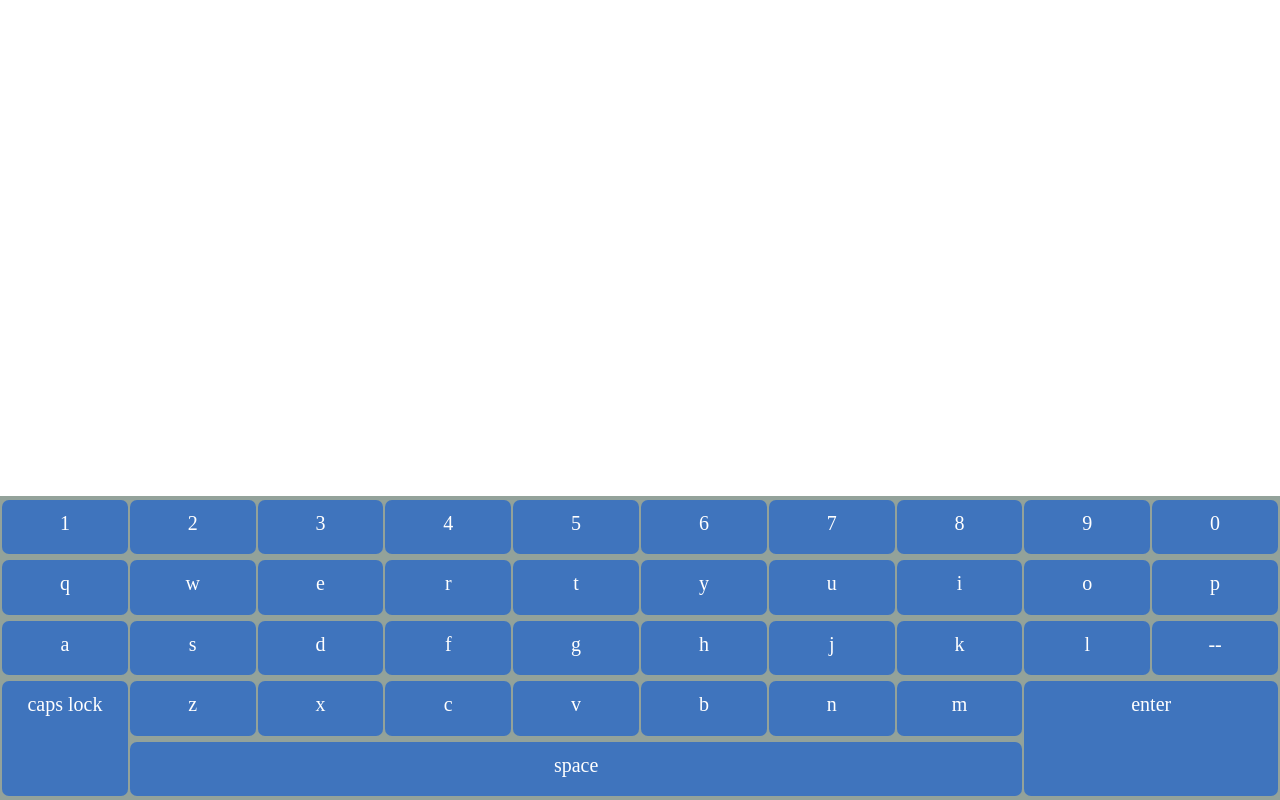
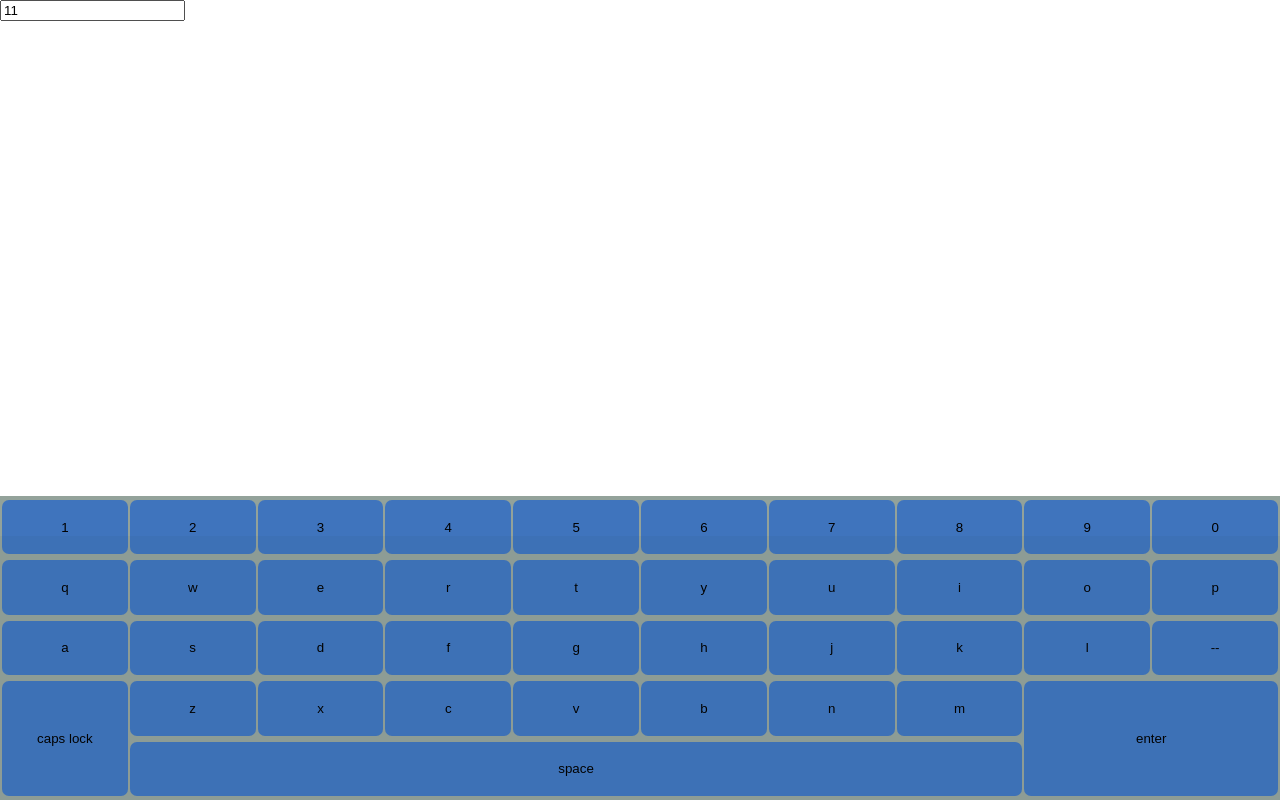
Before and after one commit to tensegrity666/virtualKeyboard, a website with bundled scripts: page index.html in a window 1280 px wide. Built offline with nearby package versions, Linux system fonts and the light colour scheme.

Commit message:
feat: add keyboard initial

```diff
--- a/index.html
+++ b/index.html
@@ -7,51 +7,55 @@
   <title>Document</title>
 </head>
 <body>
+  <input type="text" name="text" id="textfield" value="">
+
   <section class="keyboard__container">
-    <div class="keyboard__key">1</div>
-    <div class="keyboard__key">2</div>
-    <div class="keyboard__key">3</div>
-    <div class="keyboard__key">4</div>
-    <div class="keyboard__key">5</div>
-    <div class="keyboard__key">6</div>
-    <div class="keyboard__key">7</div>
-    <div class="keyboard__key">8</div>
-    <div class="keyboard__key">9</div>
-    <div class="keyboard__key">0</div>
+    <button class="keyboard__key">1</button>
+    <button class="keyboard__key">2</button>
+    <button class="keyboard__key">3</button>
+    <button class="keyboard__key">4</button>
+    <button class="keyboard__key">5</button>
+    <button class="keyboard__key">6</button>
+    <button class="keyboard__key">7</button>
+    <button class="keyboard__key">8</button>
+    <button class="keyboard__key">9</button>
+    <button class="keyboard__key">0</button>
 
-    <div class="keyboard__key">q</div>
-    <div class="keyboard__key">w</div>
-    <div class="keyboard__key">e</div>
-    <div class="keyboard__key">r</div>
-    <div class="keyboard__key">t</div>
-    <div class="keyboard__key">y</div>
-    <div class="keyboard__key">u</div>
-    <div class="keyboard__key">i</div>
-    <div class="keyboard__key">o</div>
-    <div class="keyboard__key">p</div>
+    <button class="keyboard__key">q</button>
+    <button class="keyboard__key">w</button>
+    <button class="keyboard__key">e</button>
+    <button class="keyboard__key">r</button>
+    <button class="keyboard__key">t</button>
+    <button class="keyboard__key">y</button>
+    <button class="keyboard__key">u</button>
+    <button class="keyboard__key">i</button>
+    <button class="keyboard__key">o</button>
+    <button class="keyboard__key">p</button>
 
-    <div class="keyboard__key">a</div>
-    <div class="keyboard__key">s</div>
-    <div class="keyboard__key">d</div>
-    <div class="keyboard__key">f</div>
-    <div class="keyboard__key">g</div>
-    <div class="keyboard__key">h</div>
-    <div class="keyboard__key">j</div>
-    <div class="keyboard__key">k</div>
-    <div class="keyboard__key">l</div>
-    <div class="keyboard__key">--</div>
+    <button class="keyboard__key">a</button>
+    <button class="keyboard__key">s</button>
+    <button class="keyboard__key">d</button>
+    <button class="keyboard__key">f</button>
+    <button class="keyboard__key">g</button>
+    <button class="keyboard__key">h</button>
+    <button class="keyboard__key">j</button>
+    <button class="keyboard__key">k</button>
+    <button class="keyboard__key">l</button>
+    <button class="keyboard__key">--</button>
 
-    <div class="keyboard__key row4">z</div>
-    <div class="keyboard__key row4">x</div>
-    <div class="keyboard__key row4">c</div>
-    <div class="keyboard__key row4">v</div>
-    <div class="keyboard__key row4">b</div>
-    <div class="keyboard__key row4">n</div>
-    <div class="keyboard__key row4">m</div>
+    <button class="keyboard__key row4">z</button>
+    <button class="keyboard__key row4">x</button>
+    <button class="keyboard__key row4">c</button>
+    <button class="keyboard__key row4">v</button>
+    <button class="keyboard__key row4">b</button>
+    <button class="keyboard__key row4">n</button>
+    <button class="keyboard__key row4">m</button>
 
-    <div class="keyboard__key keyboard__key_caps">caps lock</div>
-    <div class="keyboard__key keyboard__key_space">space</div>
-    <div class="keyboard__key keyboard__key_enter">enter</div>
+    <button class="keyboard__key keyboard__key_caps">caps lock</button>
+    <button class="keyboard__key keyboard__key_space">space</button>
+    <button class="keyboard__key keyboard__key_enter">enter</button>
   </section>
+
+  <script src="./js/index.js" type="module"></script>
 </body>
 </html>
--- /dev/null
+++ b/js/index.js
@@ -0,0 +1,19 @@
+// const textField = document.getElementById('textfield');
+
+// let pressedKey = '';
+
+// const handle = () => {
+//   document.body.addEventListener('keydown', event => {
+//     pressedKey = event.keyCode;
+//     textField.value = pressedKey;
+//     console.log(pressedKey);
+//   });
+// };
+
+// handle();
+
+import { keyboard } from './keyboard.js';
+
+window.addEventListener('DOMContentLoaded', () => {
+  keyboard();
+});
--- /dev/null
+++ b/js/keyboard.js
@@ -0,0 +1,44 @@
+const setValue = value => {
+  const textField = document.getElementById('textfield');
+  textField.setAttribute('value', `${value}`);
+}
+
+const keyboardInit = () => {
+  const page = document.querySelector('body');
+  const container = document.createElement('div');
+  page.append(container);
+  container.classList.add('keyboard__container', 'keyboard__container_hide');
+}
+
+const createFragment = () => {
+  const fragment = document.createDocumentFragment();
+  const keyLayout = [
+    '~','1','2','3','4','5','6','7','8','9','0','-','=','Backspace',
+    'Tab','q','w','e','r','t','y','u','i','o','p','[',']','\\',
+    'CapsLock','a','s','d','f','g','h','j','k','l',';','\'','Enter',
+    'Shift','z','x','c','v','b','n','m','\,','\.','\/','\,','Shift',
+    'Ctrl','Alt', 'Space', 'Alt', 'Ctrl',
+  ];
+
+  keyLayout.forEach(key => {
+    const button = document.createElement('button');
+    // const lineBreak =
+
+    button.setAttribute('type', 'button');
+    button.classList.add('keyboard__key');
+
+    switch(key) {
+      case 'Backspace':
+        button.classList.add('keyboard__key_backspace');
+        button.innerText = 'Backspace';
+    }
+  });
+  console.log(keyLayout);
+}
+
+export const keyboard = () => {
+  keyboardInit();
+  createFragment();
+  setValue(11);
+  console.log();
+};
--- a/styles/keyboard__container_hide.css
+++ b/styles/keyboard__container_hide.css
@@ -1,4 +1,4 @@
 .keyboard__container_hide {
-  bottom: -40vh;
+  bottom: -40px;
   opacity: 0.1;
 }
```
